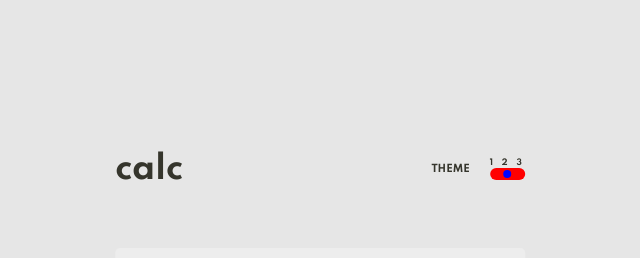
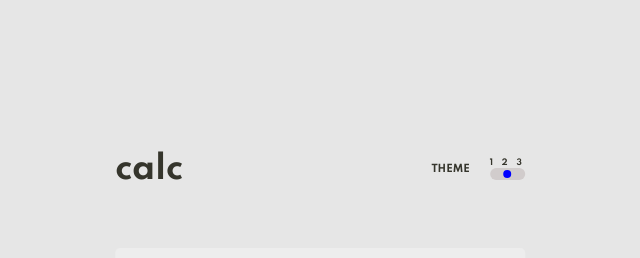
Before and after one commit to eazy13forlife/calculatorv2, a React (Create React App) app: page / in a window 1280 px wide. Shown: the top 258 px of the page, without its empty margins (320-960 px from the left). Built offline with nearby package versions, Linux system fonts and the light colour scheme.

Commit message:
added theme stylings to toggle

```diff
--- a/src/components/App/App.js
+++ b/src/components/App/App.js
@@ -92,7 +92,7 @@ const App = () => {
           <h1 className={`Calculator__logo `}>calc</h1>
           <div className="Calculator__toggle">
             <p className=" Calculator__text">Theme</p>
-            <Toggle onRadioSelection={setTheme} />
+            <Toggle onRadioSelection={setTheme} theme={theme} />
           </div>
         </div>
         <div className={`Calculator__screen Calculator__screen--${theme}`}>
--- a/src/components/Toggle/Toggle.js
+++ b/src/components/Toggle/Toggle.js
@@ -2,7 +2,7 @@ import React from "react";
 
 import "./Toggle.scss";
 
-const Toggle = ({ onRadioSelection }) => {
+const Toggle = ({ onRadioSelection, theme }) => {
   return (
     <div className="Toggle">
       <div className="Toggle__options">
@@ -10,7 +10,7 @@ const Toggle = ({ onRadioSelection }) => {
         <p>2</p>
         <p>3</p>
       </div>
-      <div className="Toggle__container Toggle__container--theme">
+      <div className={`Toggle__container Toggle__container--${theme}`}>
         <input
           type="radio"
           className="Toggle__radio-button Toggle__radio-button--light"
@@ -44,7 +44,7 @@ const Toggle = ({ onRadioSelection }) => {
         <label htmlFor="light" className="Toggle__reference"></label>
         <label htmlFor="default" className="Toggle__reference"></label>
         <label htmlFor="dark" className="Toggle__reference"></label>
-        <div className="Toggle__circle Toggle__circle--theme"></div>
+        <div className={`Toggle__circle Toggle__circle--${theme}`}></div>
       </div>
     </div>
   );
--- a/src/components/Toggle/Toggle.scss
+++ b/src/components/Toggle/Toggle.scss
@@ -8,6 +8,15 @@
     align-items: center;
     height: 1.2rem;
     position: relative;
+    &--default {
+      background-color: var(--keypad-background-1);
+    }
+    &--light {
+      background-color: var(--keypad-background-2);
+    }
+    &--dark {
+      background-color: var(--keypad-background-3);
+    }
   }
 
   &__options {
@@ -53,5 +62,11 @@
     left: 50%;
     transform: translate(-50%, -50%);
     transition: all 200ms;
+    &--default {
+    }
+    &--light {
+    }
+    &--dark {
+    }
   }
 }
```
